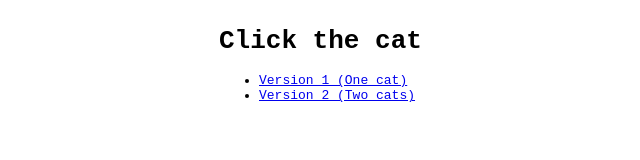
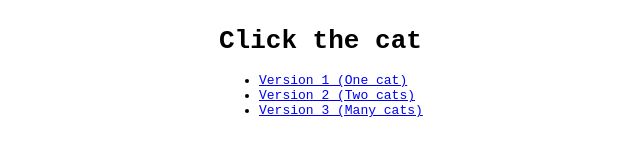
Before and after one commit to donovanh/catclicker, a website: page public/index.html in a window 1280 px wide. Shown: the whole page, without its empty margins (21-661 px from the left). Drawn offline with Linux system fonts and the light colour scheme.

Commit message:
Adding version 3

```diff
--- a/public/index.html
+++ b/public/index.html
@@ -13,6 +13,7 @@
     <ul>
       <li><a href="./v1.html">Version 1 (One cat)</a></li>
       <li><a href="./v2.html">Version 2 (Two cats)</a></li>
+      <li><a href="./v2.html">Version 3 (Many cats)</a></li>
     </ul>
   </div>
 </body>
```
Also changed, not shown: src/index.html (+1 -0 lines).
